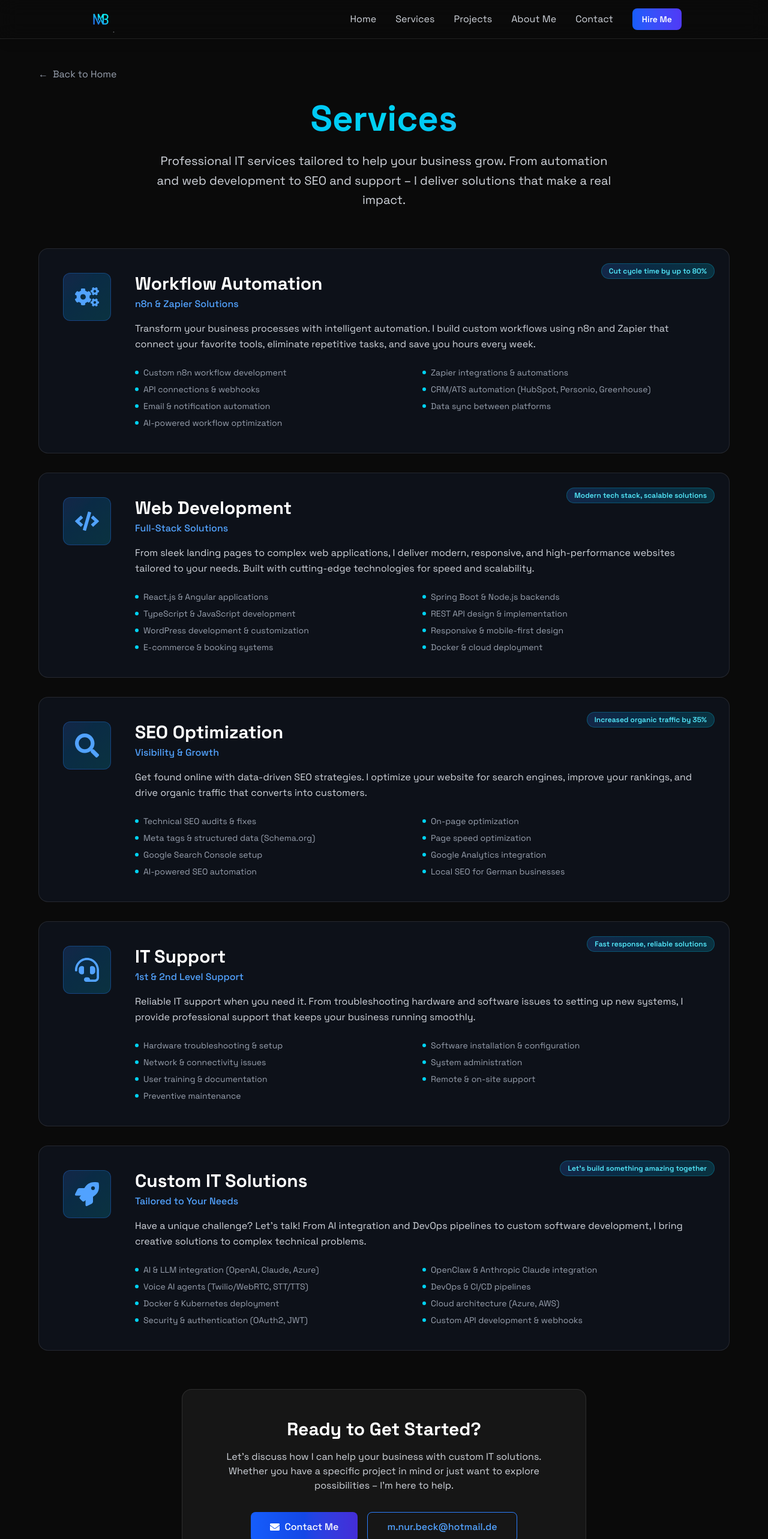
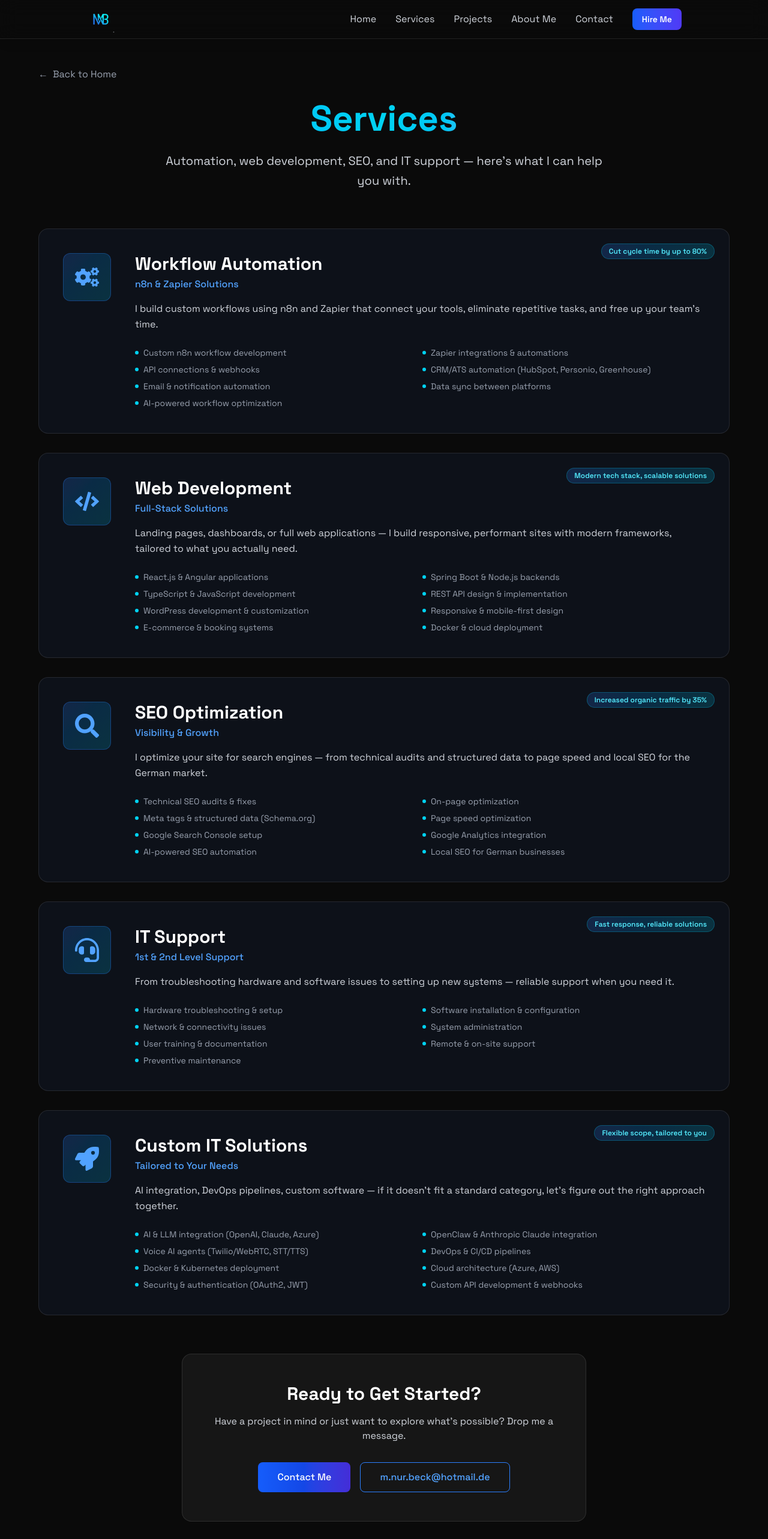
Before and after one commit to MuhamedBeck/Muhamed-Beck-Portfolio, a React (Vite) app: page /services in a window 1280 px wide. Shown: the top 2566 px of the page at 60% size. Built offline with nearby package versions, Linux system fonts and the light colour scheme.

Commit message:
change design a little

```diff
--- a/src/components/pages/HireMe.jsx
+++ b/src/components/pages/HireMe.jsx
@@ -5,8 +5,6 @@ import { MobileMenu } from "../MobileMenu";
 import Footer from "../Footer";
 import { RevealOnScroll } from "../RevealOnScroll";
 import {
-  FaEnvelopeOpenText,
-  FaRocket,
   FaCogs,
   FaCode,
   FaExchangeAlt,
@@ -40,21 +38,21 @@ export const HireMe = () => {
       icon: <FaCogs className="w-7 h-7" />,
       title: "AI & Workflow Automation",
       description:
-        "Automate your business processes with n8n, Zapier, OpenAI, Claude AI & OpenClaw. Cut cycle times by up to 80% and increase your automation rate to ~90%.",
+        "Custom workflows with n8n, Zapier, OpenAI, Claude AI & OpenClaw. Connecting tools, eliminating manual work, and speeding up your processes.",
       tags: ["n8n", "Zapier", "Claude AI", "OpenClaw", "OpenAI"],
     },
     {
       icon: <FaCode className="w-7 h-7" />,
       title: "Full-Stack Web Development",
       description:
-        "Modern, scalable web applications built with React, Angular, Spring Boot & Docker. From landing pages to complex microservice architectures.",
+        "Web applications with React, Angular, Spring Boot & Docker. From landing pages to microservice architectures.",
       tags: ["React", "Angular", "Spring Boot", "Docker", "REST API"],
     },
     {
       icon: <FaExchangeAlt className="w-7 h-7" />,
       title: "HubSpot & CRM Integration",
       description:
-        "Seamless HubSpot, RecruitCRM & ATS integrations via REST APIs, webhooks & OAuth2. Automate your lead and candidate pipelines end-to-end.",
+        "HubSpot, RecruitCRM & ATS integrations via REST APIs, webhooks & OAuth2. Connecting your lead and candidate pipelines.",
       tags: ["HubSpot", "RecruitCRM", "REST API", "OAuth2", "Webhooks"],
     },
   ];
@@ -156,15 +154,13 @@ export const HireMe = () => {
             </div>
 
             <h1 className="text-4xl sm:text-5xl md:text-6xl font-extrabold mb-6 bg-gradient-to-r from-blue-400 via-cyan-400 to-indigo-400 bg-clip-text text-transparent leading-tight">
-              Let's Build Something
-              <br />
-              That Actually Works
+              Let's Work Together
             </h1>
 
             <p className="text-lg sm:text-xl text-gray-300 max-w-2xl mx-auto mb-10 leading-relaxed">
-              AI Automation Manager & Full-Stack Developer based in
-              Frankfurt/Rhein-Main. I turn complex business processes into
-              clean, automated solutions — and I respond within{" "}
+              I help businesses automate workflows and build web applications.
+              Based in Frankfurt — available for freelance projects, remote or on-site.
+              I respond within{" "}
               <span className="text-cyan-400 font-semibold">24 hours</span>.
             </p>
 
@@ -184,9 +180,8 @@ export const HireMe = () => {
 
             <a
               href="#request-form"
-              className="inline-flex items-center gap-2 bg-gradient-to-r from-blue-600 via-blue-700 to-indigo-700 text-white px-8 py-4 rounded-lg font-semibold text-lg hover:-translate-y-1 hover:shadow-[0_0_30px_rgba(59,130,246,0.6)] hover:from-blue-500 hover:via-blue-600 hover:to-indigo-600 transition-all duration-300 group cursor-pointer">
-              <FaRocket className="group-hover:scale-110 transition-transform duration-300" />
-              Request a Service
+              className="inline-flex items-center gap-2 bg-gradient-to-r from-blue-600 via-blue-700 to-indigo-700 text-white px-8 py-4 rounded-lg font-semibold text-lg hover:-translate-y-1 hover:shadow-[0_0_30px_rgba(59,130,246,0.6)] hover:from-blue-500 hover:via-blue-600 hover:to-indigo-600 transition-all duration-300 cursor-pointer">
+              Get in Touch
             </a>
           </div>
         </RevealOnScroll>
@@ -196,12 +191,9 @@ export const HireMe = () => {
       <section className="py-16 px-4">
         <RevealOnScroll>
           <div className="max-w-5xl mx-auto">
-            <h2 className="text-2xl sm:text-3xl font-bold text-center mb-2 text-white">
-              What I Do Best
+            <h2 className="text-2xl sm:text-3xl font-bold text-center mb-10 text-white">
+              Services
             </h2>
-            <p className="text-center text-gray-400 mb-10 text-sm">
-              Focused on services that deliver measurable results
-            </p>
             <div className="grid grid-cols-1 md:grid-cols-3 gap-6">
               {services.map((service, i) => (
                 <div
@@ -443,8 +435,7 @@ export const HireMe = () => {
                 <button
                   type="submit"
                   disabled={loading}
-                  className="w-full flex items-center justify-center gap-3 bg-gradient-to-r from-blue-600 via-blue-700 to-indigo-700 text-white py-4 px-6 rounded-lg font-semibold text-base transition-all duration-300 hover:-translate-y-0.5 hover:shadow-[0_0_25px_rgba(59,130,246,0.6)] hover:from-blue-500 hover:via-blue-600 hover:to-indigo-600 disabled:opacity-60 disabled:pointer-events-none cursor-pointer group">
-                  <FaEnvelopeOpenText className="text-lg group-hover:scale-110 transition-transform duration-300" />
+                  className="w-full flex items-center justify-center bg-gradient-to-r from-blue-600 via-blue-700 to-indigo-700 text-white py-4 px-6 rounded-lg font-semibold text-base transition-all duration-300 hover:-translate-y-0.5 hover:shadow-[0_0_25px_rgba(59,130,246,0.6)] hover:from-blue-500 hover:via-blue-600 hover:to-indigo-600 disabled:opacity-60 disabled:pointer-events-none cursor-pointer">
                   {loading ? "Sending..." : "Send Request"}
                 </button>
 
--- a/src/components/pages/Services.jsx
+++ b/src/components/pages/Services.jsx
@@ -7,7 +7,6 @@ import {
   FaSearch,
   FaHeadset,
   FaRocket,
-  FaEnvelope,
 } from "react-icons/fa";
 import { Navbar } from "../Navbar";
 import { MobileMenu } from "../MobileMenu";
@@ -33,7 +32,7 @@ export const Services = () => {
       title: "Workflow Automation",
       subtitle: "n8n & Zapier Solutions",
       description:
-        "Transform your business processes with intelligent automation. I build custom workflows using n8n and Zapier that connect your favorite tools, eliminate repetitive tasks, and save you hours every week.",
+        "I build custom workflows using n8n and Zapier that connect your tools, eliminate repetitive tasks, and free up your team's time.",
       features: [
         "Custom n8n workflow development",
         "Zapier integrations & automations",
@@ -50,7 +49,7 @@ export const Services = () => {
       title: "Web Development",
       subtitle: "Full-Stack Solutions",
       description:
-        "From sleek landing pages to complex web applications, I deliver modern, responsive, and high-performance websites tailored to your needs. Built with cutting-edge technologies for speed and scalability.",
+        "Landing pages, dashboards, or full web applications — I build responsive, performant sites with modern frameworks, tailored to what you actually need.",
       features: [
         "React.js & Angular applications",
         "Spring Boot & Node.js backends",
@@ -68,7 +67,7 @@ export const Services = () => {
       title: "SEO Optimization",
       subtitle: "Visibility & Growth",
       description:
-        "Get found online with data-driven SEO strategies. I optimize your website for search engines, improve your rankings, and drive organic traffic that converts into customers.",
+        "I optimize your site for search engines — from technical audits and structured data to page speed and local SEO for the German market.",
       features: [
         "Technical SEO audits & fixes",
         "On-page optimization",
@@ -86,7 +85,7 @@ export const Services = () => {
       title: "IT Support",
       subtitle: "1st & 2nd Level Support",
       description:
-        "Reliable IT support when you need it. From troubleshooting hardware and software issues to setting up new systems, I provide professional support that keeps your business running smoothly.",
+        "From troubleshooting hardware and software issues to setting up new systems — reliable support when you need it.",
       features: [
         "Hardware troubleshooting & setup",
         "Software installation & configuration",
@@ -103,7 +102,7 @@ export const Services = () => {
       title: "Custom IT Solutions",
       subtitle: "Tailored to Your Needs",
       description:
-        "Have a unique challenge? Let's talk! From AI integration and DevOps pipelines to custom software development, I bring creative solutions to complex technical problems.",
+        "AI integration, DevOps pipelines, custom software — if it doesn't fit a standard category, let's figure out the right approach together.",
       features: [
         "AI & LLM integration (OpenAI, Claude, Azure)",
         "OpenClaw & Anthropic Claude integration",
@@ -114,7 +113,7 @@ export const Services = () => {
         "Security & authentication (OAuth2, JWT)",
         "Custom API development & webhooks",
       ],
-      highlight: "Let's build something amazing together",
+      highlight: "Flexible scope, tailored to you",
     },
   ];
 
@@ -144,9 +143,8 @@ export const Services = () => {
               Services
             </h1>
             <p className="text-xl text-gray-300 max-w-3xl mx-auto leading-relaxed">
-              Professional IT services tailored to help your business grow.
-              From automation and web development to SEO and support – I deliver
-              solutions that make a real impact.
+              Automation, web development, SEO, and IT support — here's
+              what I can help you with.
             </p>
           </div>
 
@@ -211,17 +209,15 @@ export const Services = () => {
                   Ready to Get Started?
                 </h2>
                 <p className="text-gray-300 mb-8 max-w-xl mx-auto">
-                  Let's discuss how I can help your business with custom IT
-                  solutions. Whether you have a specific project in mind or just
-                  want to explore possibilities – I'm here to help.
+                  Have a project in mind or just want to explore what's
+                  possible? Drop me a message.
                 </p>
 
                 <div className="flex flex-col sm:flex-row gap-4 justify-center">
                   <button
                     onClick={handleContactClick}
-                    className="inline-flex items-center justify-center gap-2 bg-gradient-to-r from-blue-600 via-blue-700 to-indigo-700 text-white py-3 px-8 rounded-lg font-medium transition-all duration-300 hover:-translate-y-1 hover:shadow-[0_0_25px_rgba(59,130,246,0.6)] hover:from-blue-500 hover:via-blue-600 hover:to-indigo-600 group cursor-pointer">
-                    <FaEnvelope className="w-4 h-4 group-hover:scale-110 transition-transform duration-300" />
-                    <span>Contact Me</span>
+                    className="inline-flex items-center justify-center bg-gradient-to-r from-blue-600 via-blue-700 to-indigo-700 text-white py-3 px-8 rounded-lg font-medium transition-all duration-300 hover:-translate-y-1 hover:shadow-[0_0_25px_rgba(59,130,246,0.6)] hover:from-blue-500 hover:via-blue-600 hover:to-indigo-600 cursor-pointer">
+                    Contact Me
                   </button>
 
                   <a
```
Also changed, not shown: src/components/projects/ArDataVisualization.jsx (+6 -8 lines), src/components/projects/LLMMavenPlugin.jsx (+7 -9 lines), src/components/sections/Contact.jsx (+1 -10 lines), src/components/sections/Projects.jsx (+7 -9 lines).
